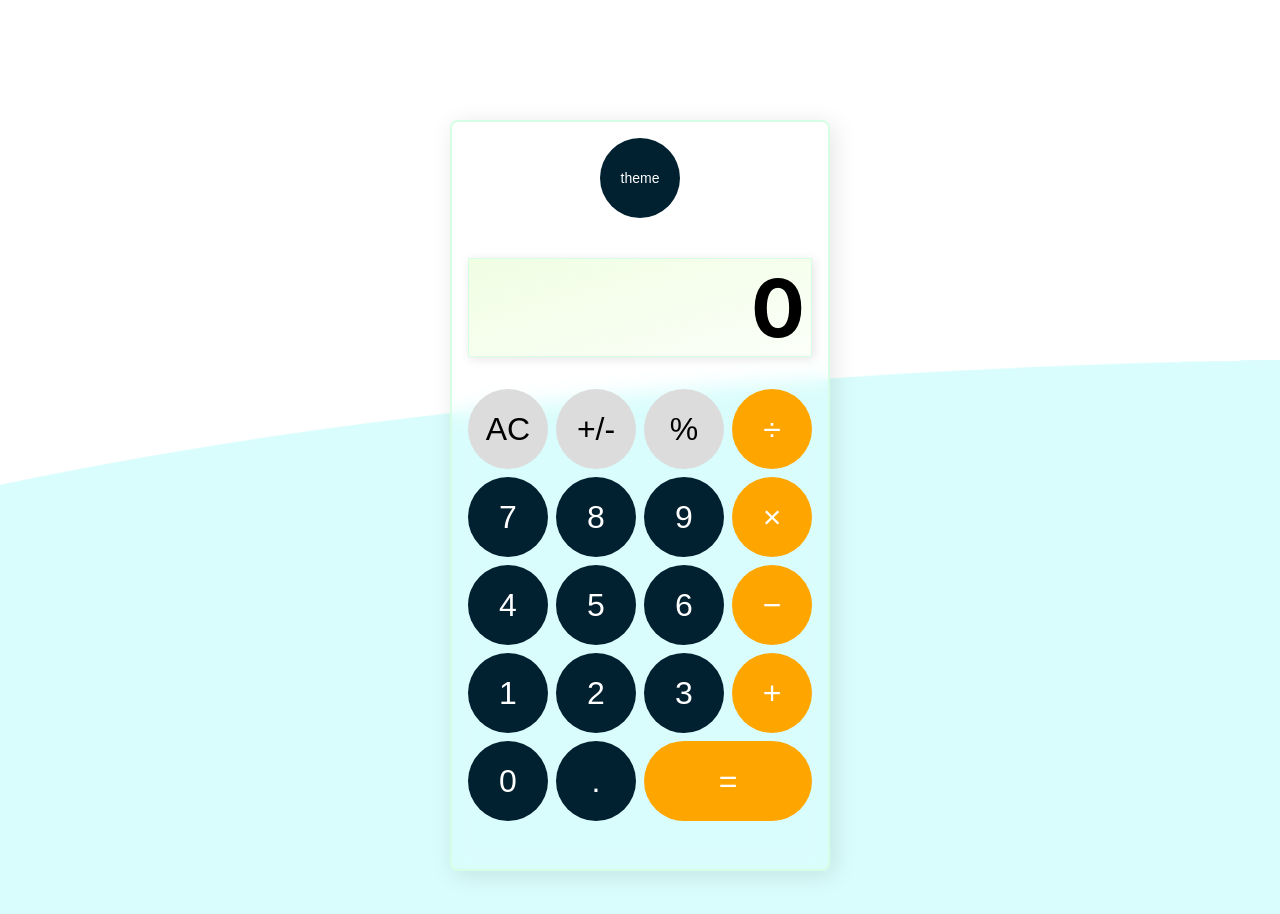
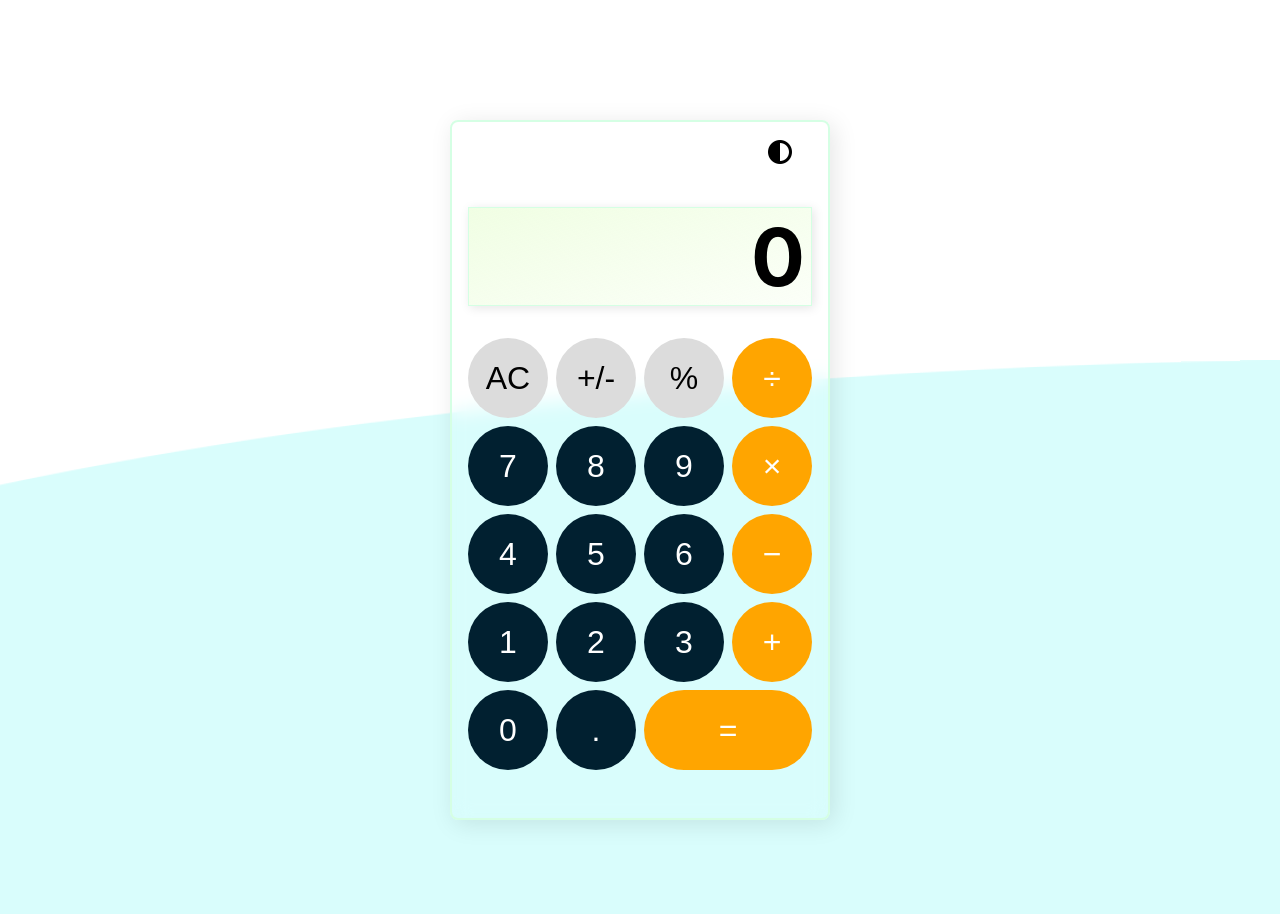
Before and after one commit to Kristian-kodehode/calculator-v3, a React (Vite) app: page / in a window 1280 px wide. Shown: the top 914 px of the page. Built offline with nearby package versions, Linux system fonts and the light colour scheme.

Commit message:
updated theme

```diff
--- a/src/Calculator.jsx
+++ b/src/Calculator.jsx
@@ -95,9 +95,9 @@ const Calculator = () => {
   return (
     <div className="container">
       <div className={`calculator ${darkMode ? "darkmode" : ""}`}>
-        <button className="togglebutton" onClick={handleToggle}>
-          theme
-        </button>
+        <div className="togglebutton" onClick={handleToggle}>
+          <i class="fa-solid fa-circle-half-stroke"></i>
+        </div>
         <div className="display">{displayValue}</div>
         <div className="keypad">
           <div className="row">
--- a/src/index.css
+++ b/src/index.css
@@ -118,10 +118,14 @@ button:active {
   color: orange;
 }
 .togglebutton {
-  font-size: 14px;
-  /* height: 48px; */
-  padding: 0px 16px;
+  cursor: pointer;
+  font-size: 24px;
+  padding-right: 20px;
+  /* background-color: #1e8ed8; */
+  width: 100%;
+  text-align: end;
 }
+
 .row > .operators.doublewidth {
   grid-column: span 2;
 }
```
